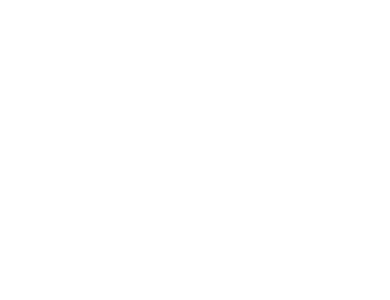
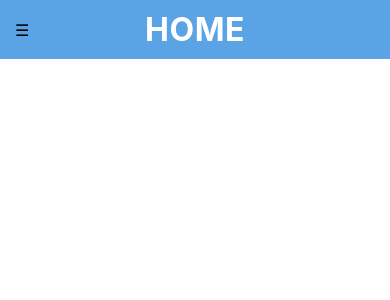
Before and after one commit to capnnemo2/artisan-trellis, a React (Create React App) app: page /site3 in a window 390 px wide. Shown: the top 300 px of the page. Built offline with nearby package versions, Linux system fonts and the light colour scheme.

Commit message:
Nav uses grid, is responsive

```diff
--- a/src/App.css
+++ b/src/App.css
@@ -0,0 +1,71 @@
+/* NAV */
+
+.Nav {
+  width: 100%;
+}
+
+nav {
+  background-color: rgb(90, 163, 228);
+  max-width: 1720px;
+  margin: 0 auto;
+  display: grid;
+  grid-template-columns: 1fr auto 1fr;
+  padding: 10px;
+}
+
+nav a {
+  color: white;
+  text-decoration: none;
+  text-transform: uppercase;
+  font-weight: bolder;
+  letter-spacing: 0.5px;
+  transition: 0.2s all ease-in-out;
+}
+
+nav a:hover {
+  opacity: 0.5;
+}
+
+.left-menu a {
+  padding: 5px 0;
+  margin-left: 5px;
+}
+
+.left-menu {
+  grid-column: 1;
+  align-self: center;
+}
+
+.logo {
+  grid-column: 2;
+  font-size: 2rem;
+}
+
+#hamburger,
+.ham-menu {
+  display: none;
+}
+
+@media only screen and (max-width: 1025px) {
+  .ham-menu {
+    grid-column: 1;
+    margin-left: 5px;
+    display: inline-block;
+    align-self: center;
+  }
+
+  .left-menu {
+    display: none;
+  }
+
+  .ham-menu:hover {
+    cursor: pointer;
+  }
+
+  #hamburger:checked ~ .left-menu {
+    display: grid;
+    grid-row: 2;
+  }
+}
+
+/* NAV */
--- a/src/Landing/Landing.js
+++ b/src/Landing/Landing.js
@@ -1,6 +1,9 @@
 import React from "react";
 import { Link } from "react-router-dom";
 import "./Landing.css";
+
+// if we don't go the route of fully immersive, this page serves no purpose
+// if we go with a more Houzz-like approach, the home page would just be the normal page already loaded up
 
 function Landing() {
   return (
@@ -8,6 +11,8 @@
       <div className="blurb">
         <h1>Artisan Trellis</h1>
         <Link to="/site1">Enter ---&gt;</Link>
+        <br />
+        <Link to="/site3">Houzz Window</Link>
       </div>
     </div>
   );
--- a/src/Site3/Site3.js
+++ b/src/Site3/Site3.js
@@ -1,11 +1,12 @@
 import React from "react";
 import "./Site3.css";
-
+import Nav from "../components/Nav";
 import ReactTooltip from "react-tooltip";
 
 export default function Site3() {
   return (
     <div className="Site3">
+      <Nav />
       <div></div>
     </div>
   );
--- a/src/components/Nav.js
+++ b/src/components/Nav.js
@@ -4,10 +4,23 @@
 export default function Nav() {
   return (
     <div className="Nav">
-      <Link to="/">Home</Link>
-      <Link to="/site1">X-Men</Link>
-      <Link to="/site2">Full Screen</Link>
-      <Link to="/site3">Houzz Window</Link>
+      <nav>
+        <label htmlFor="hamburger" className="ham-menu">
+          &#9776;
+        </label>
+        <input type="checkbox" id="hamburger" />
+
+        <div className="left-menu">
+          <Link to="/site1">X-Men</Link>
+          {"    "}
+          <Link to="/site2">Full Screen</Link>
+          {"    "}
+          <Link to="/site3">Houzz Window</Link>
+        </div>
+        <Link to="/" className="logo">
+          Home
+        </Link>
+      </nav>
     </div>
   );
 }
```
Also changed, not shown: 1 other file (tests, documents, lock files or other folders).
